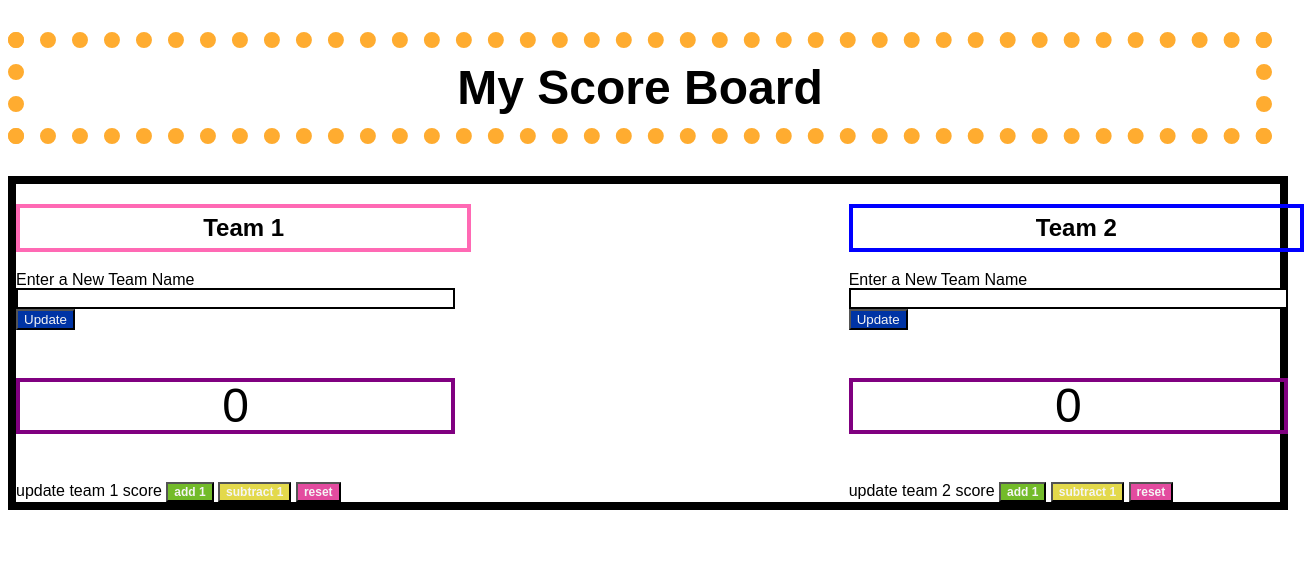
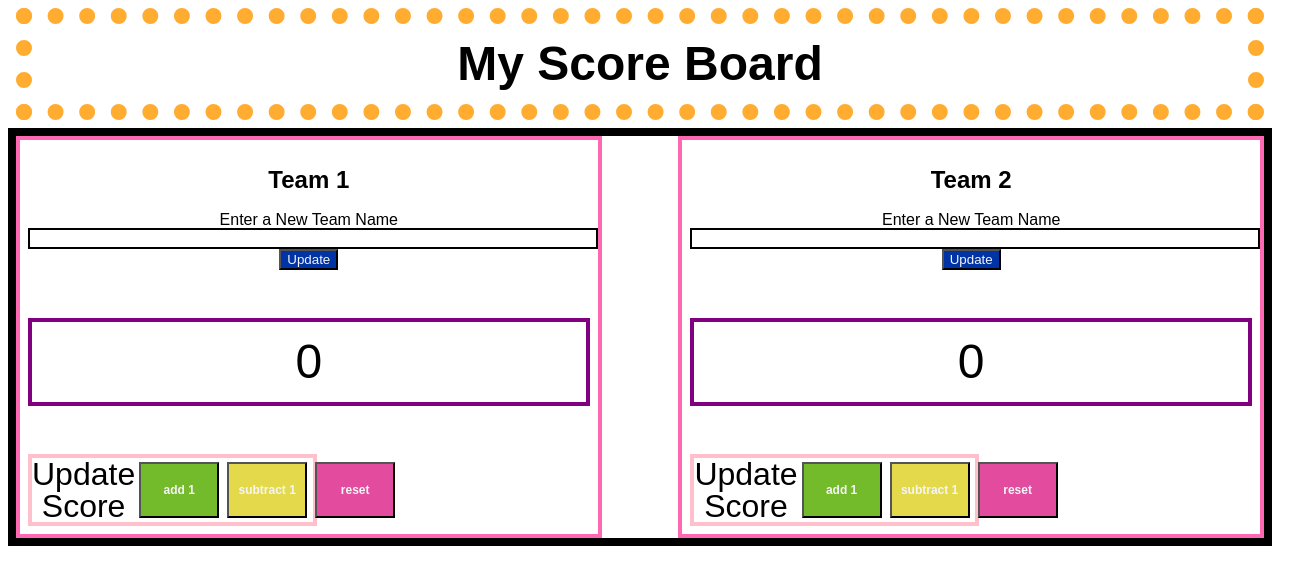
Before and after one commit to PerseusRipple/scoreboard, a website: page public/index.html in a window 1280 px wide. Shown: the whole page, 1304 px wide, since content can reach past the window. Drawn offline with Linux system fonts and the light colour scheme.

Commit message:
added js event

```diff
--- a/public/index.html
+++ b/public/index.html
@@ -13,18 +13,21 @@
     <section class="score-area">
       <!--Team 1-->
       <section class="team1">
+        <section class="team-name"></section>
         <h2 class="new-name1">Team 1</h2>
-        <section class="team-name">
-          <label for="new name">Enter a New Team Name</label>
-          <input type="text" />
-          <button id="update" class="update-team-1-name">Update</button>
-        </section>
+
+        <!--Update Team 1 Name-->
+
+        <label for="new name">Enter a New Team Name</label>
+        <input class=" team1-update-name" type="text" />
+        <button id="update" class="update-team-1-name">Update</button>
 
         <p class="team1Score">10</p>
 
         <!--Update Team 1 Score-->
-        <section>
-          update team 1 score
+        <section class="update-score">
+          <label for="score update"> Update Score</label>
+
           <button id="add" class="team-1-add-1-button">add 1</button>
           <button id="subtract" class="team-1-subtract-1-button">
             subtract 1
@@ -35,17 +38,19 @@
 
       <!--Team 2-->
       <section class="team2">
+        <section class="team-name"></section>
         <h2 class="new-name2">Team 2</h2>
-        <section class="team-name">
-          <label for="new name">Enter a New Team Name</label>
-          <input type="text" />
-          <button id="update" class="update-team-2-name">Update</button>
-        </section>
+
+        <label for="new name">Enter a New Team Name</label>
+        <input class=" team2-update-name" type="text" />
+        <button id="update" class="update-team-2-name">Update</button>
+
         <p class="team2Score">10</p>
 
-        <section>
-          <!--Update Team 2 Score-->
-          update team 2 score
+        <!--Update Team 2 Score-->
+        <section class="update-score">
+          <label for="score update">Update Score</label>
+
           <button id="add" class="team-2-add-1-button">add 1</button>
           <button id="subtract" class="team-2-subtract-1-button">
             subtract 1
--- a/public/screen.css
+++ b/public/screen.css
@@ -11,41 +11,37 @@ body {
   min-height: 100%;
 }
 h1 {
-  display: flex;
-  justify-content: center;
+  /* display: flex;
+  justify-content: center; */
   text-align: center;
   border: 1rem dotted rgb(255, 172, 48);
   padding: 1rem;
+  margin: 0.5rem;
   width: auto;
 }
 
 .score-area {
   display: flex;
+  flex-direction: row;
+  flex-wrap: nowrap;
   justify-content: space-evenly;
   border: 0.5rem solid black;
-  width: 100%;
+  width: auto;
+  /* height: 100%; */
 }
 
-.new-name1 {
-  display: flex;
+.team1,
+.team2 {
+  display: block;
+  flex-direction: column;
   justify-content: center;
-  justify-items: center;
+  /* justify-items: center; */
   text-align: center;
-  flex-direction: column;
+
   border: 0.25rem solid hotpink;
   /* margin: 1rem; */
   padding: 0.5rem;
-  width: 100%;
-}
-
-.new-name2 {
-  display: flex;
-  text-align: center;
-  flex-direction: column;
-  border: 0.25rem solid blue;
-  /* margin: 1rem; */
-  padding: 0.5rem;
-  width: 100%;
+  width: 45%;
 }
 
 .score-area p {
@@ -55,31 +51,29 @@ h1 {
   flex-direction: column;
   font-size: 3rem;
   border: 0.25rem solid purple;
-  width: 100%;
+  height: 5rem;
 }
 
-/* .update-score {
+.update-score {
   display: flex;
-  justify-content: center;
-  flex-direction: column;
+  justify-content: space-between;
+  flex-direction: row;
   border: 0.25rem solid pink;
-  width: auto;
-} */
-
-.update-score .team-name {
-  display: flex;
-  flex-direction: row;
-  border: 0.25rem solid red;
+  width: 50%;
 }
-
-/* .team-name {} */
 
 .update-score section {
   display: flex;
-  flex-direction: column;
-  margin: 1rem;
-  border: 0.25rem solid green;
-  width: auto;
+  justify-content: space-around;
+  flex-direction: row;
+  /* margin: 1rem; */
+}
+
+.update-score button {
+  min-width: 5rem;
+  max-width: 5rem;
+  padding: 0.5rem;
+  margin: 0.25rem;
 }
 
 #update {
```
Also changed, not shown: public/main.js (+8 -0 lines).
